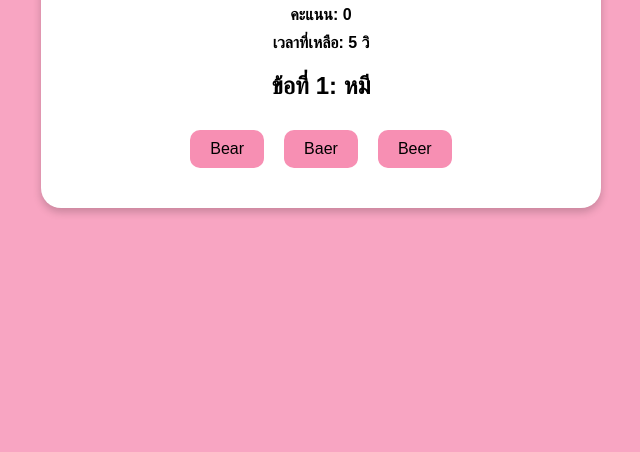
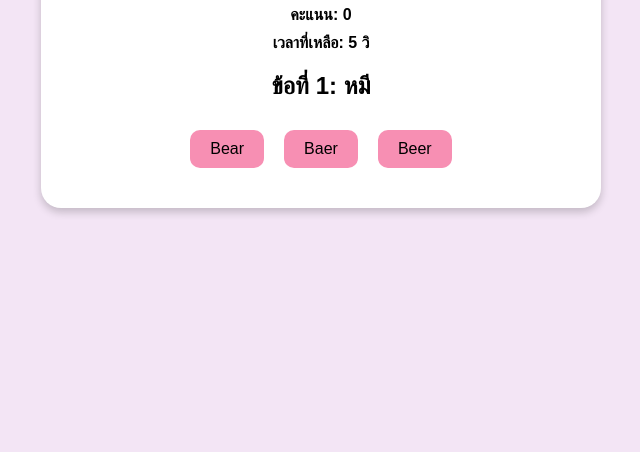
Before and after one commit to linlly11/Temi, a plain HTML site: page index.html in a window 1280 px wide. Shown: the part 348-800 px from the top of the page, without its empty margins (319-959 px from the left). Drawn offline with Linux system fonts and the light colour scheme.

Commit message:
Change background color in style.css

```diff
--- a/style.css
+++ b/style.css
@@ -1,6 +1,6 @@
 body {
   font-family: Arial, sans-serif;
-  background-color: #f8a5c2; /* ชมพูอ่อน */
+  background-color: #f3e5f5; /* ชมพูอ่อน */
   color: #000;
   display: flex;
   justify-content: center;
```
